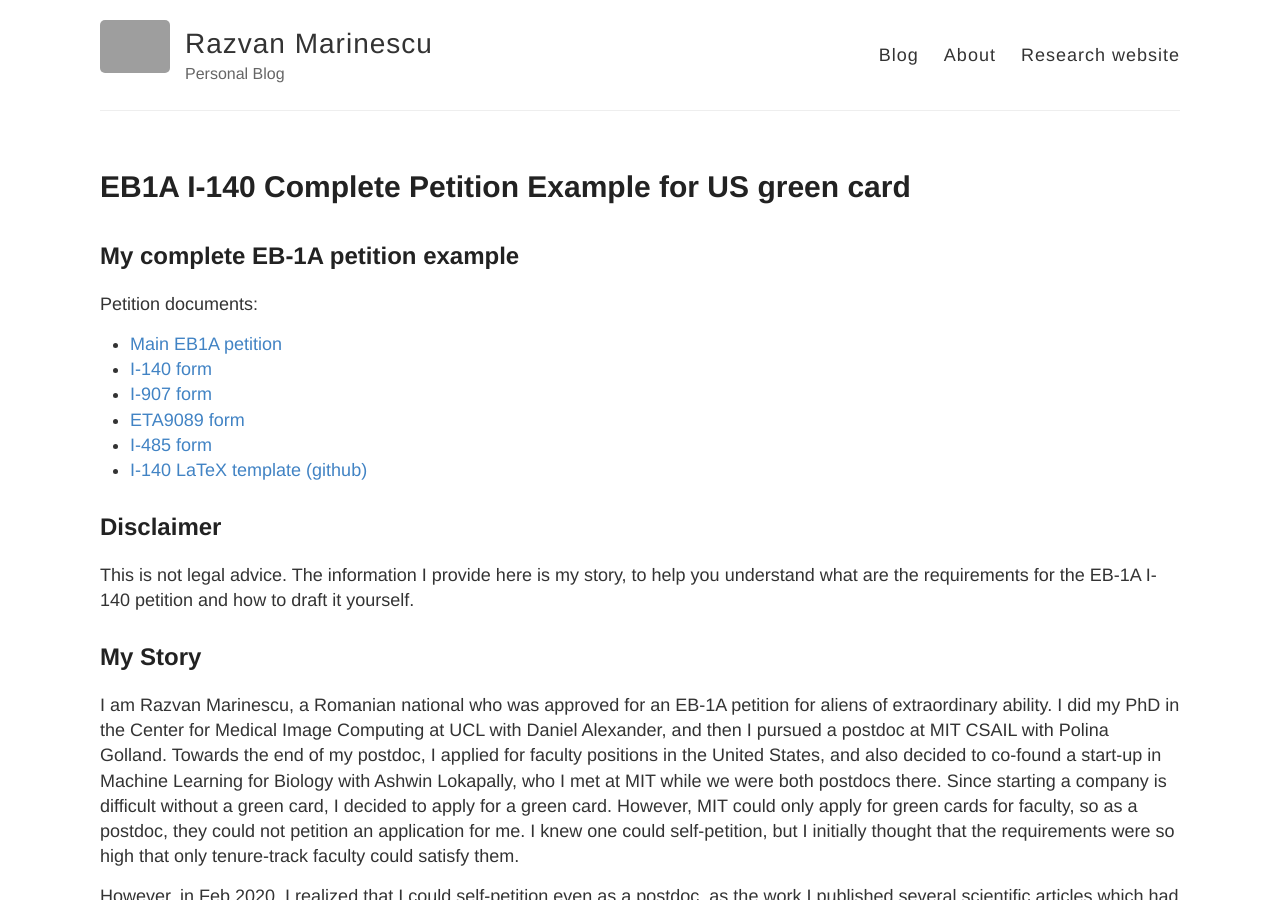
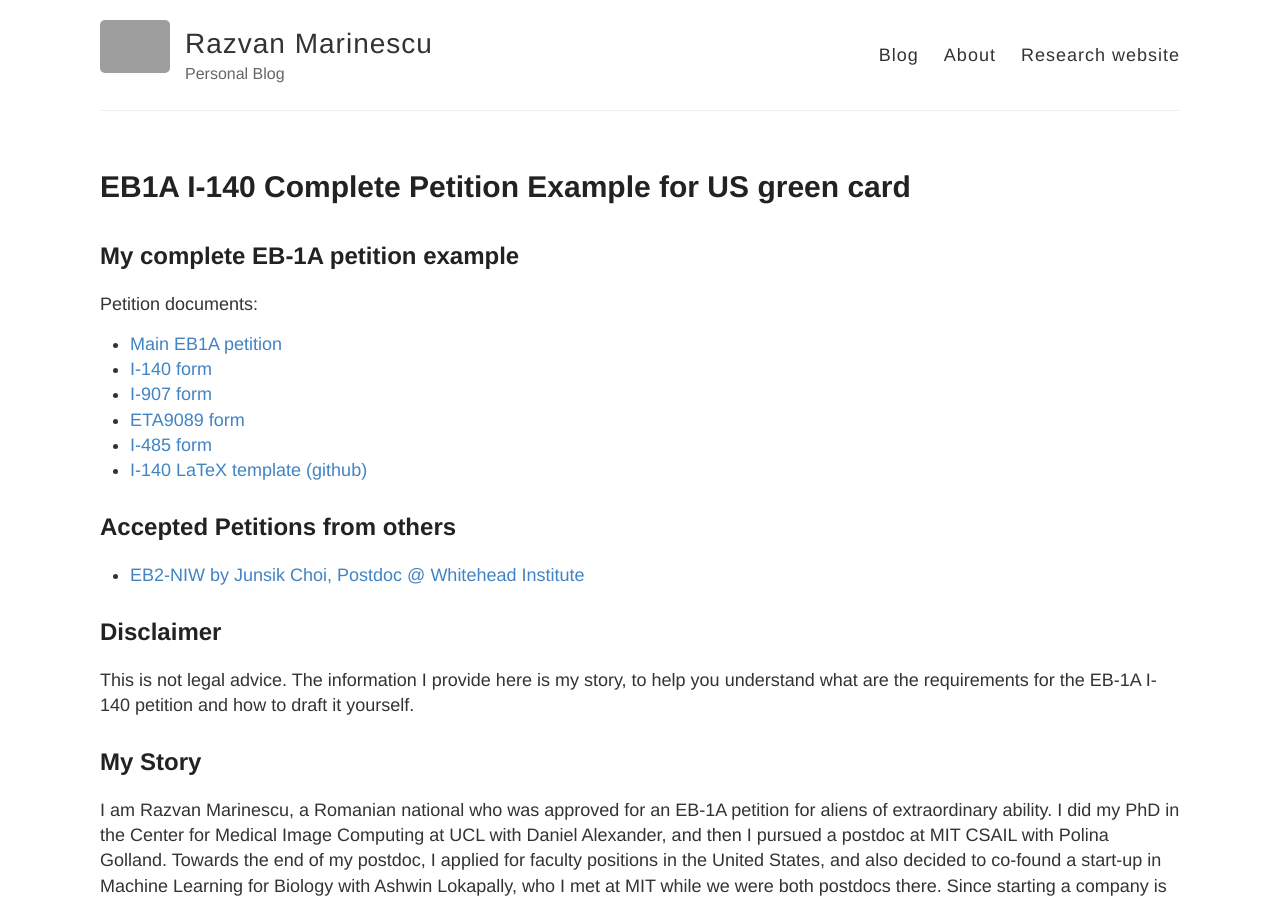
Before and after one commit to razvanmarinescu/razvanmarinescu.github.io, a Jekyll site: the page built from _posts/2022-01-07-green-card-I-140.md, in a window 1280 px wide and 900 px high. Built offline with Jekyll 4.4.1, drawn with Linux system fonts in a browser that asks for light colours; grey boxes are pictures that could not be loaded.

Commit message:
added NIW petition link

```diff
--- a/_posts/2022-01-07-green-card-I-140.md
+++ b/_posts/2022-01-07-green-card-I-140.md
@@ -15,6 +15,10 @@ Petition documents:
 * [ETA9089 form](../assets/ETA9089.pdf)
 * [I-485 form](../assets/i485.pdf)
 * [I-140 LaTeX template (github)](https://github.com/razvanmarinescu/EB1A)
+
+## Accepted Petitions from others
+
+* [EB2-NIW by Junsik Choi, Postdoc @ Whitehead Institute](https://hoosidin.blogspot.com/2024/08/eb2-niw-example.html)
 
 
 ## Disclaimer
```
